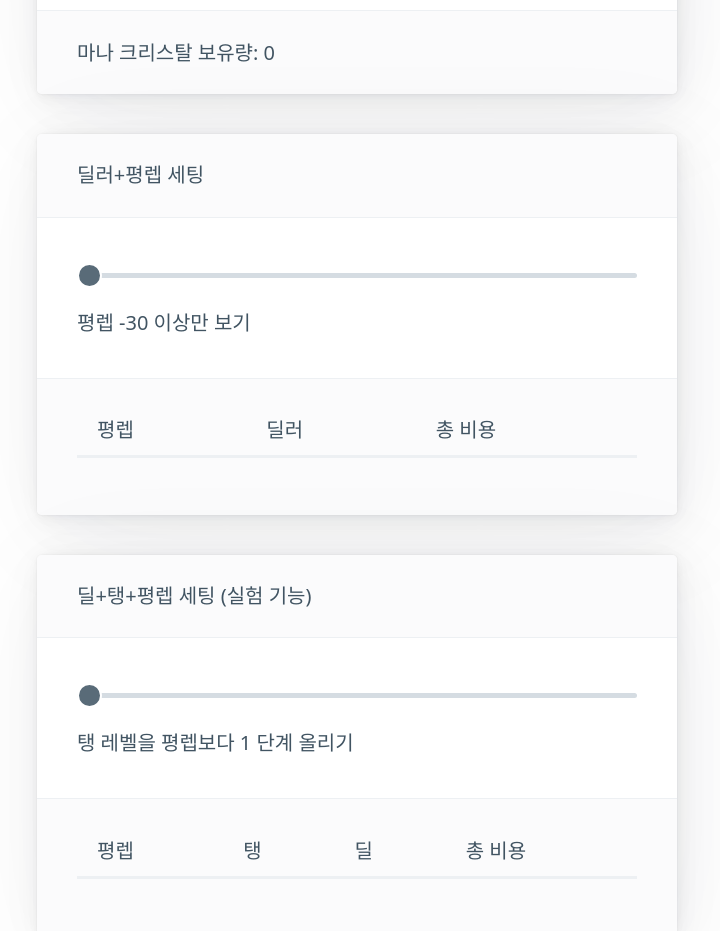
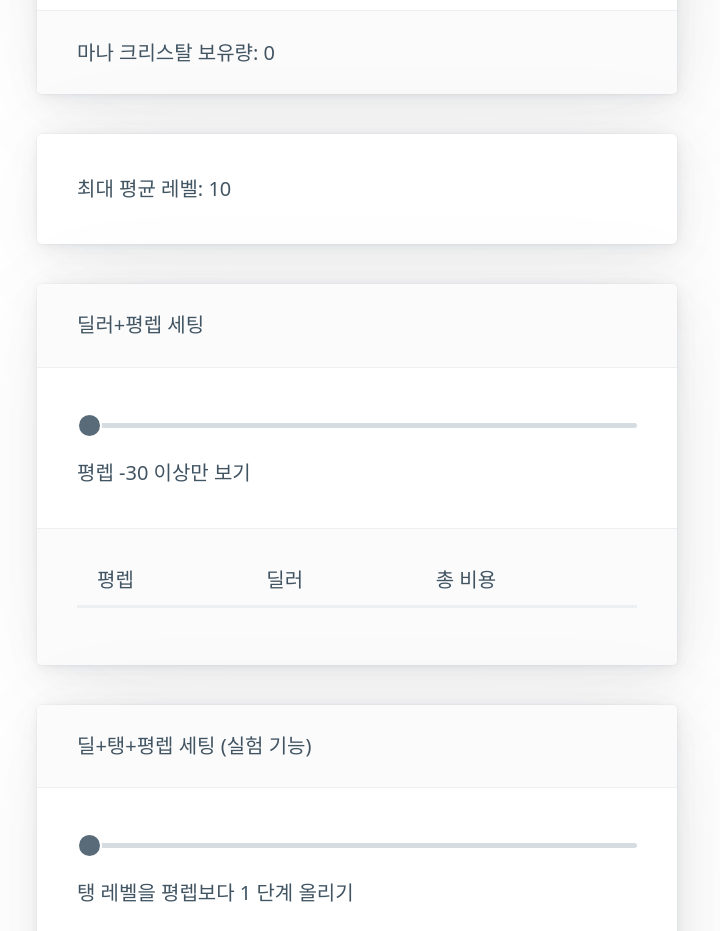
Before and after one commit to ebungkun/evercalc, a SvelteKit app: page / in a window 1280 px wide. Shown: the part 1160-2091 px from the top of the page, without its empty margins (283-1003 px from the left). Built offline with nearby package versions, Linux system fonts and the light colour scheme.

Commit message:
add maxAvgLevel display

```diff
--- a/src/components/AutoCalc.svelte
+++ b/src/components/AutoCalc.svelte
@@ -4,7 +4,7 @@
 
   let tankUpStep = 1;
 
-  $: maxAvgLevel = crystalToLevel(Math.floor(crystalTotal / 5) + 1);
+  $: maxAvgLevel = crystalToLevel(Math.floor(crystalTotal / 5));
   $: minLevel = maxAvgLevel - 40;
 
   $: avgLevels = [
@@ -56,6 +56,10 @@
     return crystalToLevel(budget);
   }
 </script>
+
+<article>
+  최대 평균 레벨: {maxAvgLevel}
+</article>
 
 <article>
   <header>딜러+평렙 세팅</header>
```
